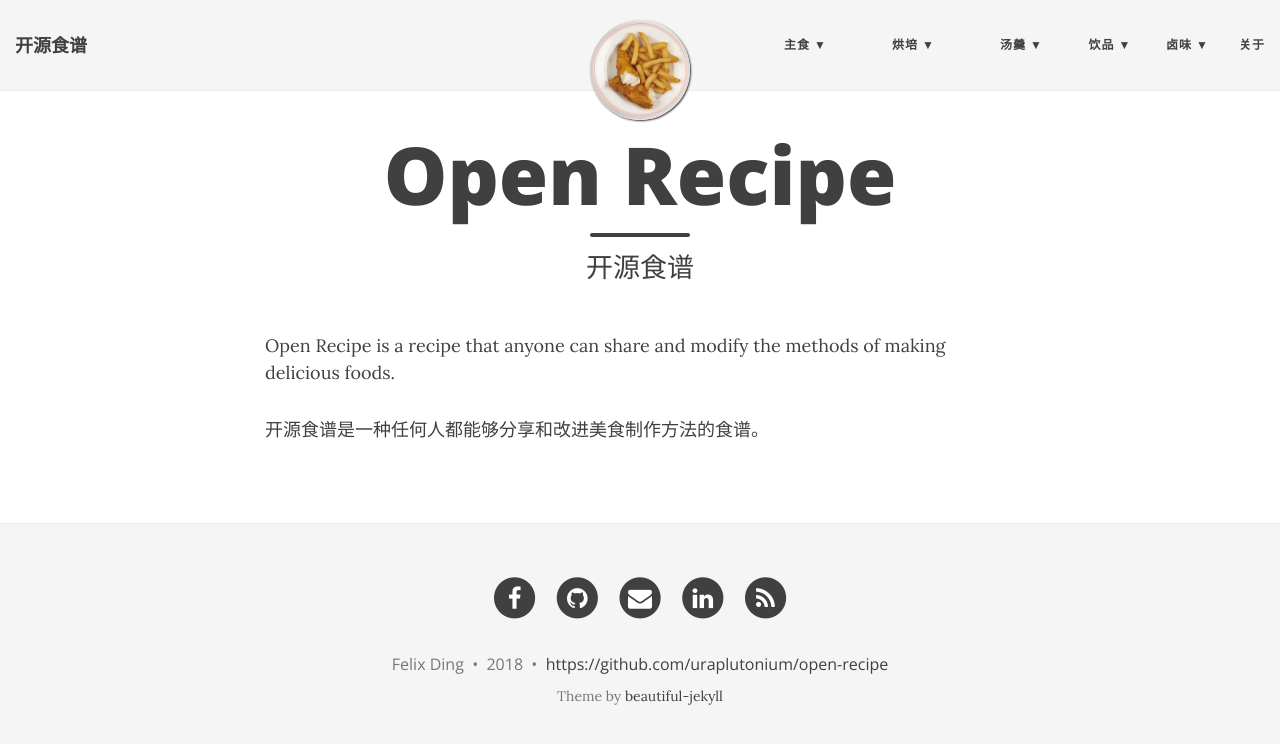
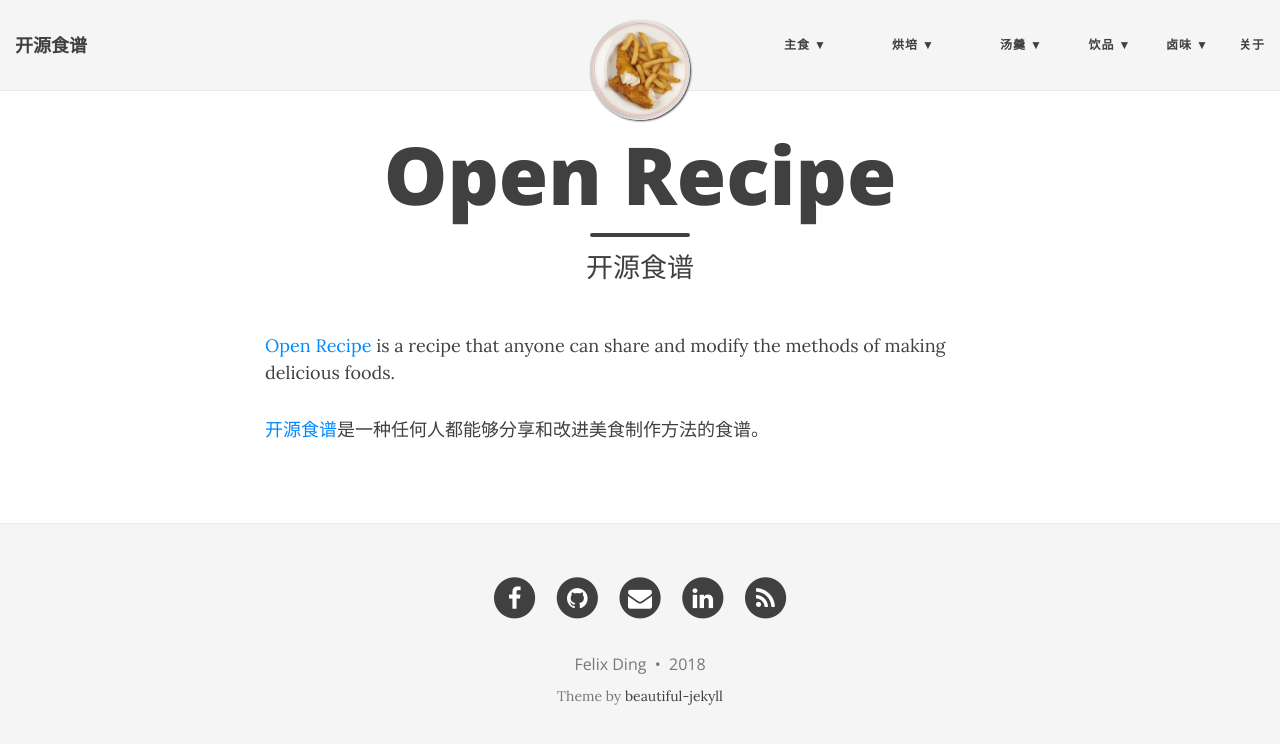
Before and after one commit to uraplutonium/open-recipe, a Jekyll site: the page built from about.md, in a window 1280 px wide. Shown: the top 744 px of the page. Built offline with Jekyll 4.4.1, drawn with Linux system fonts in a browser that asks for light colours; nearby versions of some CDN libraries; part of the change alters nothing that is shown.

Commit message:
add url.

```diff
--- a/_config.yml
+++ b/_config.yml
@@ -73,7 +73,7 @@ share-links-active:
 
 # How to display the link to the website in the footer
 # Remove this if you don't want a link in the footer
-url-pretty: "https://github.com/uraplutonium/open-recipe"
+# url-pretty: "https://github.com/uraplutonium/open-recipe"
 
 # Excerpt Word Length
 # Truncates the excerpt to the specified number of words on the index page
--- a/about.md
+++ b/about.md
@@ -4,6 +4,6 @@ title: Open Recipe
 subtitle: 开源食谱
 ---
 
-Open Recipe is a recipe that anyone can share and modify the methods of making delicious foods.
+[Open Recipe](https://github.com/uraplutonium/open-recipe) is a recipe that anyone can share and modify the methods of making delicious foods.
 
-开源食谱是一种任何人都能够分享和改进美食制作方法的食谱。
+[开源食谱](https://github.com/uraplutonium/open-recipe)是一种任何人都能够分享和改进美食制作方法的食谱。
```
